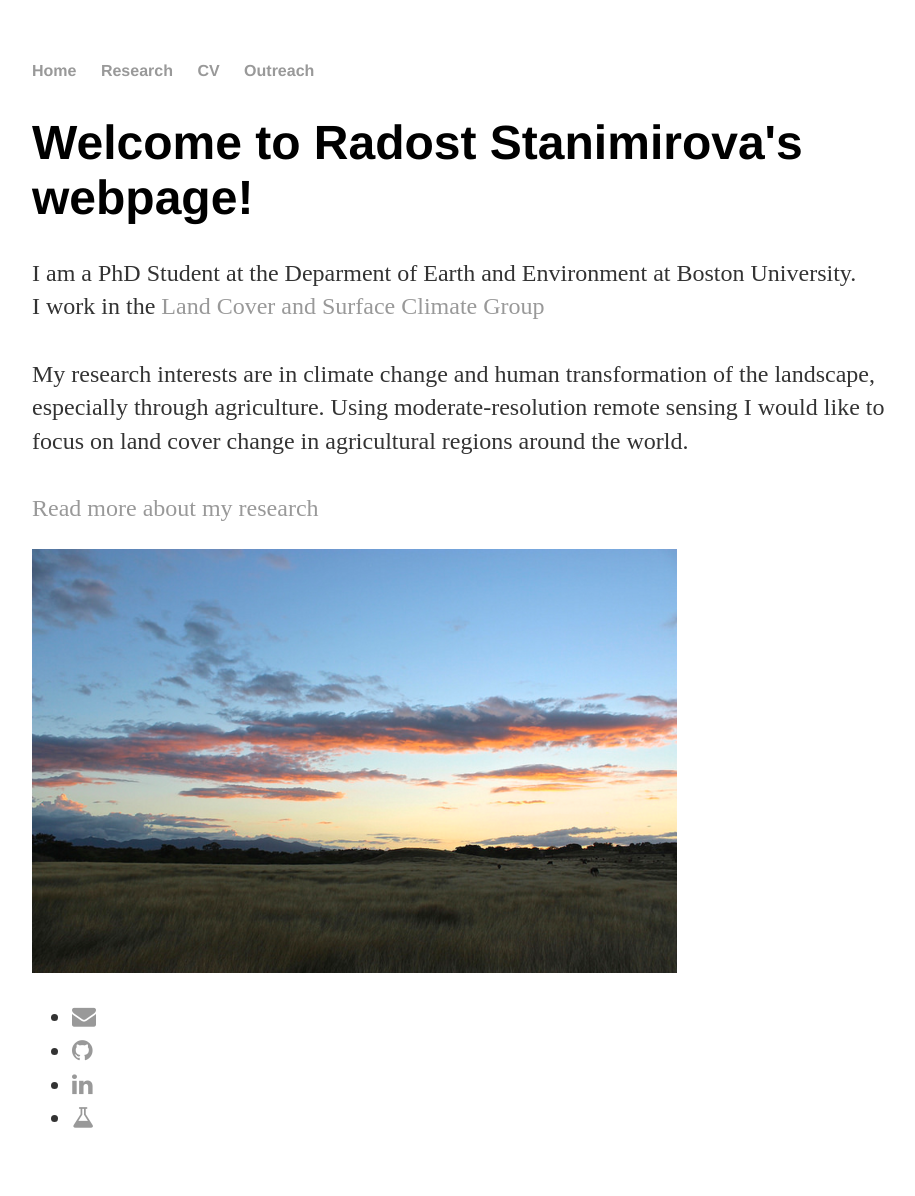
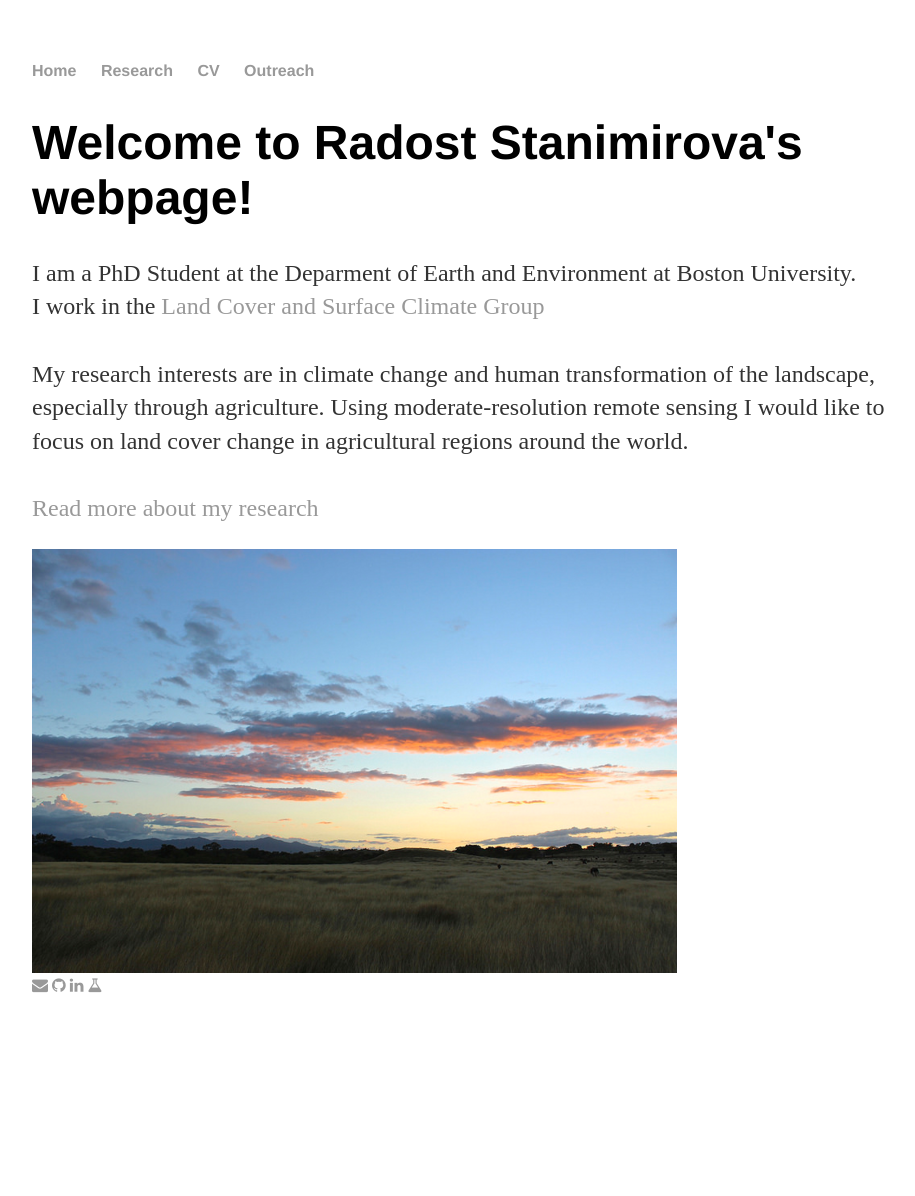
Before and after one commit to rkstan/rkstan.github.io, a Jekyll site: the page built from index.html, in a window 1280 px wide. Shown: the whole page, without its empty margins (160-1075 px from the left). Built offline with Jekyll 4.4.1, drawn with Linux system fonts in a browser that asks for light colours; after the commit the page ends 1055 px from its top, so only the background shows below that.

Commit message:
Update default.html

```diff
--- a/_layouts/default.html
+++ b/_layouts/default.html
@@ -28,13 +28,13 @@
   </body>
 
   <div id="footer">
-   <ul>
 
-    <li><a href="mailto:rkstan@bu.edu" title="email"><i class="fa fa-envelope"></i></a></li>
-    <li><a href="https://github.com/rkstan/" title="github"><i class="fa fa-github"></i></a></li>
-    <li><a href="https://www.linkedin.com/in/radost-stanimirova-1a801247" title="LinkedIn"><i class="fa fa-linkedin"></i></a></li>
-    <li><a href="https://www.researchgate.net/profile/Radost_Stanimirova" title="ResearchGate"><i class="fa fa-flask"></i></a></li>
-   </ul>
+
+    <a href="mailto:rkstan@bu.edu" title="email"><i class="fa fa-envelope"></i></a>
+    <a href="https://github.com/rkstan/" title="github"><i class="fa fa-github"></i></a>
+    <a href="https://www.linkedin.com/in/radost-stanimirova-1a801247" title="LinkedIn"><i class="fa fa-linkedin"></i></a>
+    <a href="https://www.researchgate.net/profile/Radost_Stanimirova" title="ResearchGate"><i class="fa fa-flask"></i></a>
+
  </div>
 
 
```
